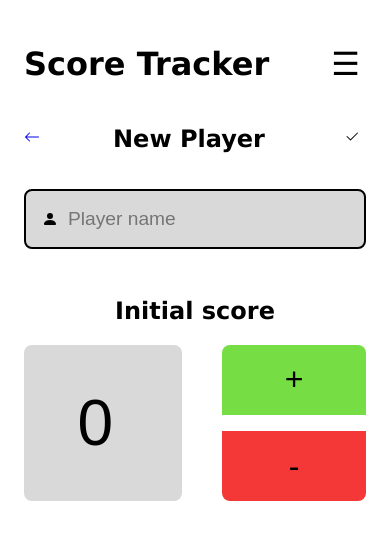
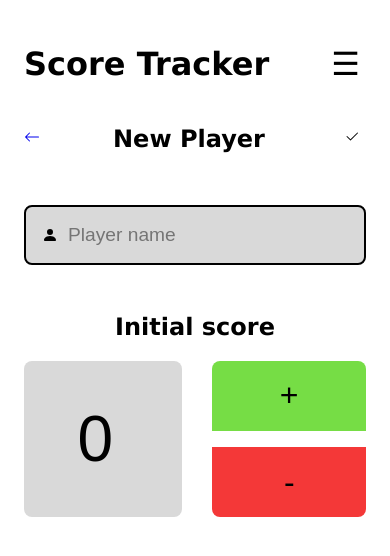
Before and after one commit to aleixanadon/score-tracker, a React (Vite) app: page /score-tracker/newplayer in a window 390 px wide. Shown: the top 556 px of the page. Built offline with nearby package versions, Linux system fonts and the light colour scheme.

Commit message:
hotfix: more changes on mobile

```diff
--- a/src/pages/NewPlayerPage/newPlayerPage.css
+++ b/src/pages/NewPlayerPage/newPlayerPage.css
@@ -1,7 +1,7 @@
 
 :root {
   --input-size: 2.4em;
-  --button-width: 4.5em;
+  --button-width: 4.8em;
   --button-height: 2.2em;
   --border-radius: 8px;
 }
@@ -24,7 +24,7 @@
   background-color: #D9D9D9;
   padding: 1em;
   border-radius: var(--border-radius);
-  margin-top: 1em;
+  margin-top: 2em;
 }
 
 .new-player-input {
```
